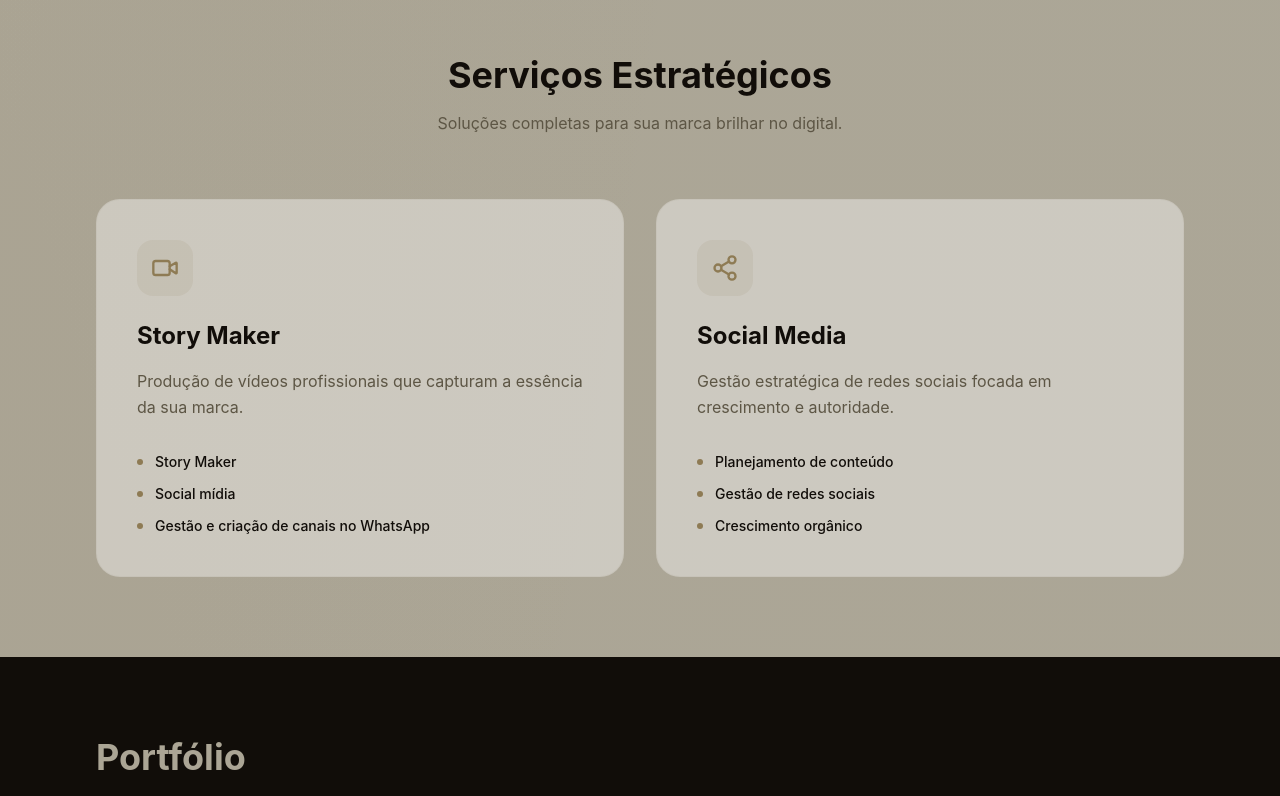
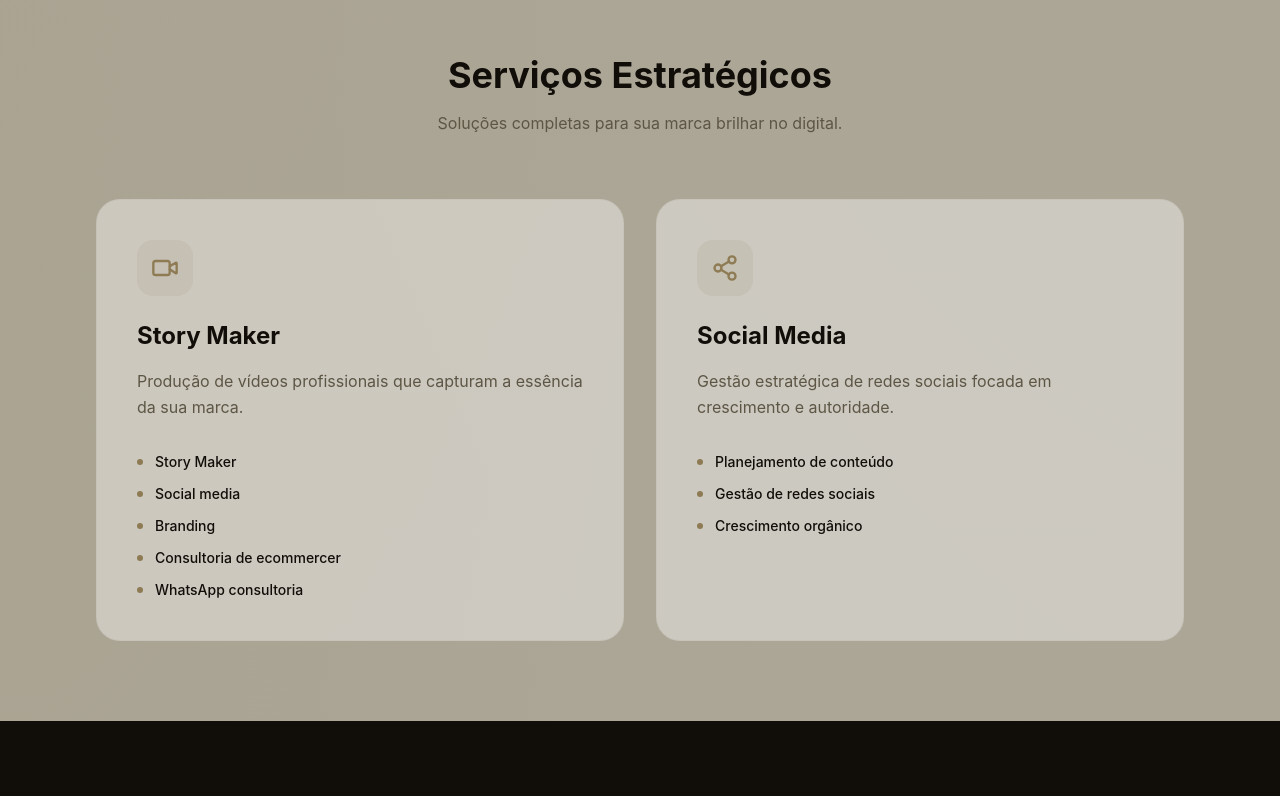
Before and after one commit to mistermidia/mister-ana-barreto, a React (Vite) app: page / in a window 1280 px wide. Shown: the part 2010-2806 px from the top of the page. Built offline with nearby package versions, Linux system fonts and the light colour scheme.

Commit message:
feat: Update service descriptions and images
Refactors the "Sobre" section with updated image URLs for SwipeReveal component.
Enhances the service offerings in constants.ts to include "Branding", "Consultoria de ecommercer", and "WhatsApp consultoria" within the "Story Maker" service item.

```diff
--- a/src/App.tsx
+++ b/src/App.tsx
@@ -300,8 +300,8 @@ export default function App() {
         <div className="max-w-7xl mx-auto grid md:grid-cols-2 gap-16 items-center">
           <div className="relative">
             <SwipeReveal
-              img1="https://lh3.googleusercontent.com/d/1GQWOSqUC1Kr8uKQGatD8KhSyAjcNdyKp"
-              img2="https://lh3.googleusercontent.com/d/1nLLzHKc49lG740WdgwUVMtEjsP9tOhtz"
+              img1="https://lh3.googleusercontent.com/d/13vTixIXrDKWLIApIFdPjbu0WB5Y_TPqU"
+              img2="https://lh3.googleusercontent.com/d/1nLLzHKc49lG740WdgwUVMtEjsP9tOhtz?v=2"
             />
 
             <motion.div
--- a/src/constants.ts
+++ b/src/constants.ts
@@ -7,8 +7,10 @@ export const SERVICES: Service[] = [
     icon: 'Video',
     items: [
       'Story Maker',
-      'Social mídia',
-      'Gestão e criação de canais no WhatsApp'
+      'Social media',
+      'Branding',
+      'Consultoria de ecommercer',
+      'WhatsApp consultoria'
     ]
   },
   {
```
